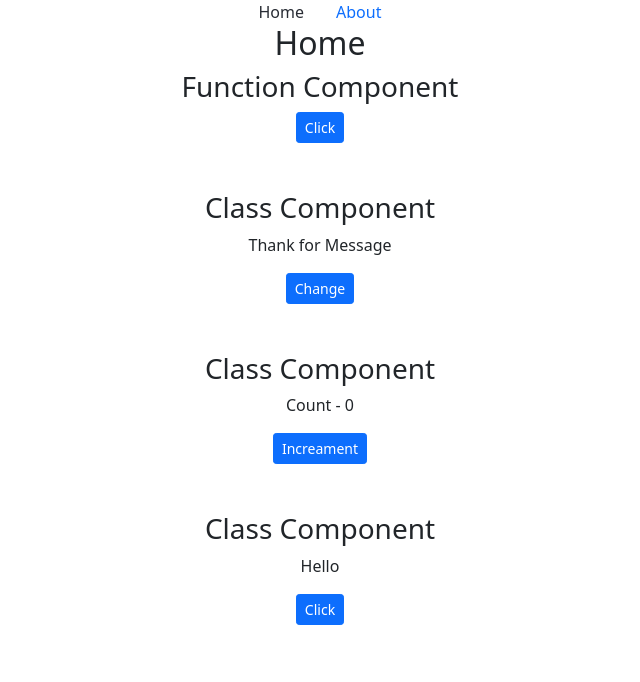
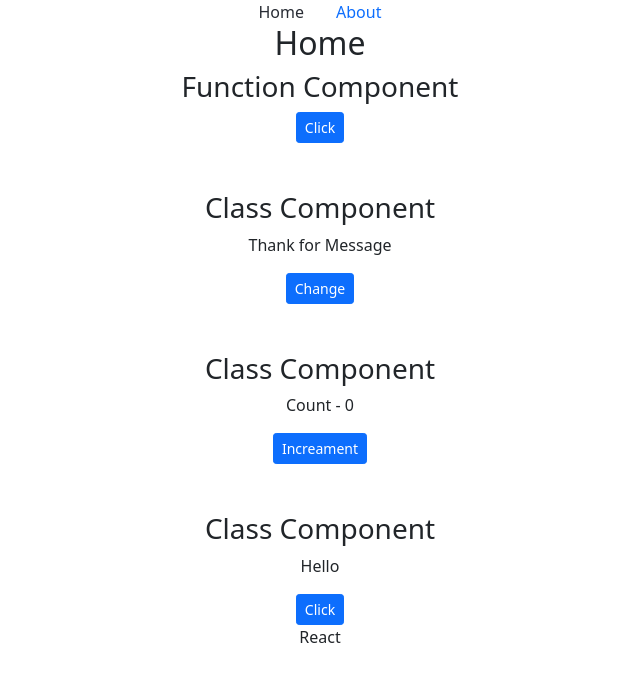
Before and after one commit to naylinhtunit/react-course, a React (Create React App) app: page / in a window 1280 px wide. Shown: the top 682 px of the page, without its empty margins (320-960 px from the left). Built offline with nearby package versions, Linux system fonts and the light colour scheme.

Commit message:
class with condition

```diff
--- a/src/components/common/ClassWithBinding.js
+++ b/src/components/common/ClassWithBinding.js
@@ -24,6 +24,7 @@ class ClassWithBinding extends Component {
             <div>
                 <h3>Class Component</h3>
                 <p>{ this.state.message }</p>
+                {/* inline style */}
                 {/* <button className='btn btn-primary btn-sm' onClick={() => this.handleChange}>Click</button> */}
                 <button className='btn btn-primary btn-sm' onClick={this.handleChange}>Click</button>
             </div>
--- /dev/null
+++ b/src/components/common/ClassWithCondition.js
@@ -0,0 +1,47 @@
+import React, { Component } from 'react';
+
+class ClassWithCondition extends Component {
+
+    state = {
+        message: true
+     }
+
+    render() {
+
+        // Method 1
+        return this.state.message && <div>React</div>
+
+        // Method 2 ternary operator
+        // return this.state.message ? <div>React</div> : <div>Angular</div>
+
+        // Method 3 element variable
+        // let Condition
+        // if (this.state.message) {
+        //     Condition = <div>React</div>
+        // }else{
+        //     Condition = <div>Angular</div>
+        // }
+
+        // return Condition
+
+        // Method 4
+        // if(this.state.message){
+        //     return (
+        //         <div>React</div>
+        //     )
+        // }else{
+        //     return(
+        //         <div>Angular</div>
+        //     )
+        // }
+
+        // return (
+        //     <div>
+        //         <p>React</p>
+        //         <p>Angular</p>
+        //     </div>
+        // );
+    }
+}
+
+export default ClassWithCondition;
--- a/src/components/home/HomePage.js
+++ b/src/components/home/HomePage.js
@@ -4,6 +4,7 @@ import Func from "../common/Func";
 import ClassWithSet from "../common/ClassWithSet";
 import Title from "../common/Title";
 import ClassWithBinding from "../common/ClassWithBinding";
+import ClassWithCondition from "../common/ClassWithCondition";
 // import { Link } from "react-router-dom";
 
 const HomePage = () => {
@@ -17,6 +18,7 @@ const HomePage = () => {
         <ClassComponentCourse />
         <ClassWithSet />
         <ClassWithBinding />
+        <ClassWithCondition />
     </div>
   )
 }
```
